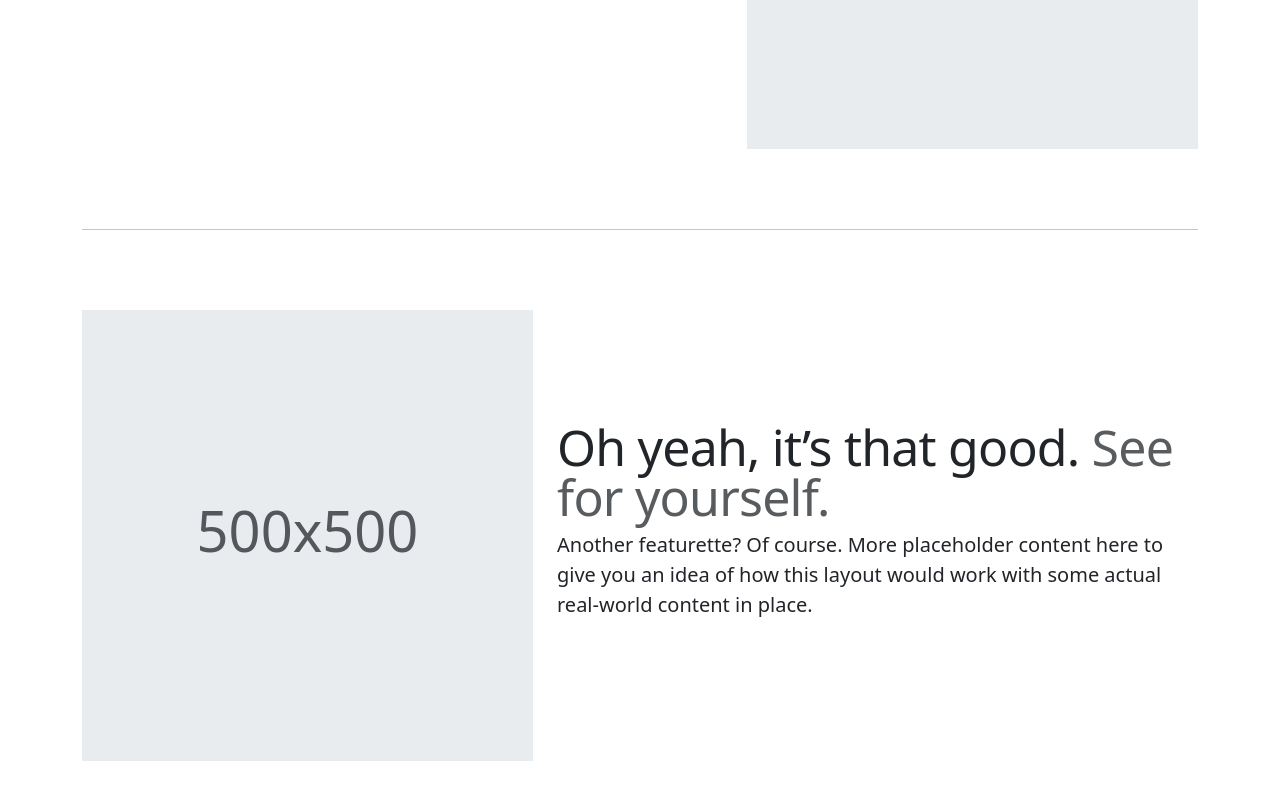
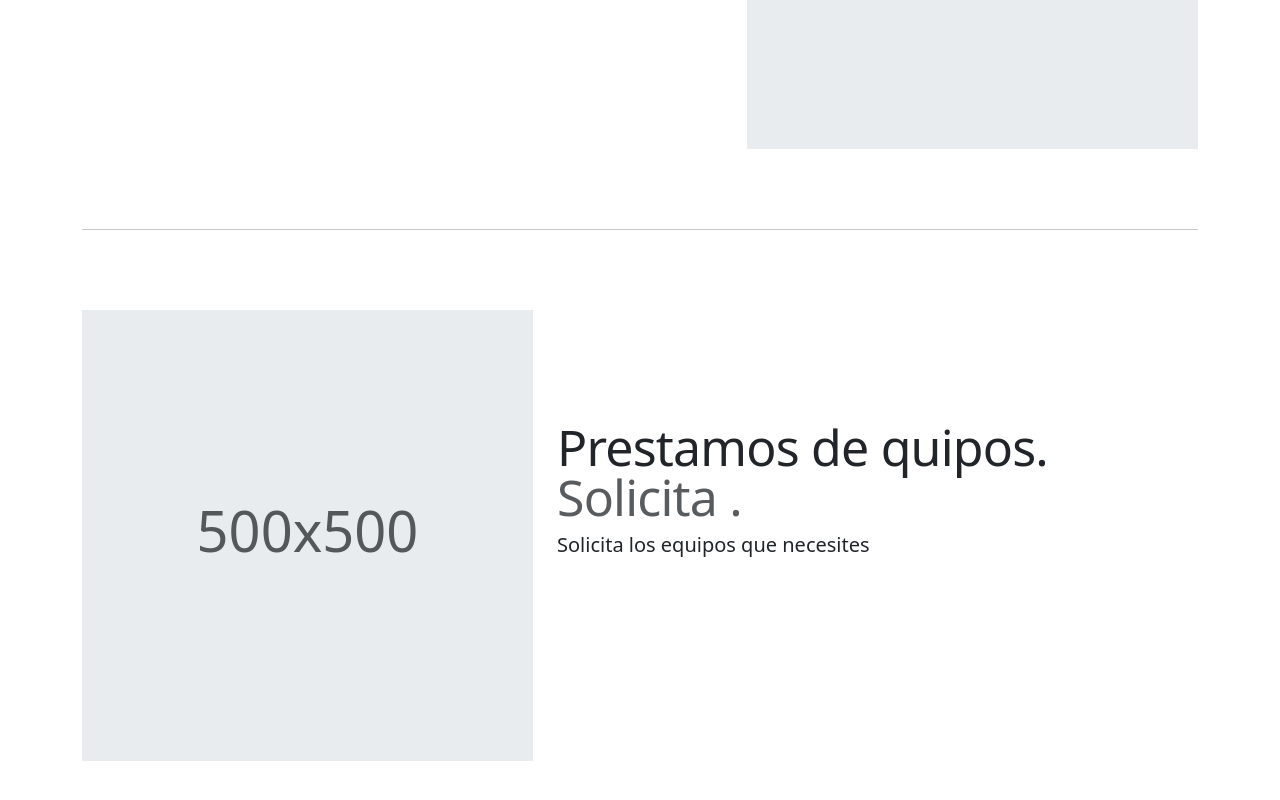
Before and after one commit to joel427/manejo_comandos, a plain HTML site: page index.html in a window 1280 px wide. Shown: the part 1415-2215 px from the top of the page. Drawn offline with Linux system fonts and the light colour scheme.

Commit message:
feat(home): agrega los sevicios de prestamos de redes

```diff
--- a/index.html
+++ b/index.html
@@ -464,7 +464,7 @@
               width="500"
               xmlns="http://www.w3.org/2000/svg"
             >
-              <title>Error</title>
+              <title>Redes</title>
               <rect
                 width="100%"
                 height="100%"
@@ -480,13 +480,11 @@
         <div class="row featurette">
           <div class="col-md-7 order-md-2">
             <h2 class="featurette-heading fw-normal lh-1">
-              Oh yeah, it’s that good.
-              <span class="text-body-secondary">See for yourself.</span>
+              Prestamos de quipos.
+              <span class="text-body-secondary">Solicita .</span>
             </h2>
             <p class="lead">
-              Another featurette? Of course. More placeholder content here to
-              give you an idea of how this layout would work with some actual
-              real-world content in place.
+             Solicita los equipos que necesites
             </p>
           </div>
           <div class="col-md-5 order-md-1">
```
